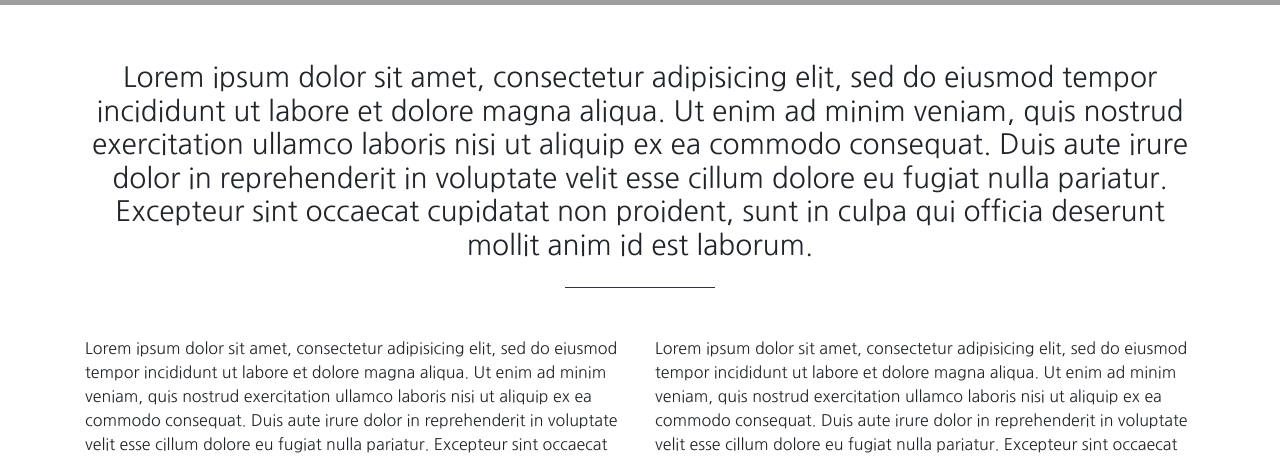
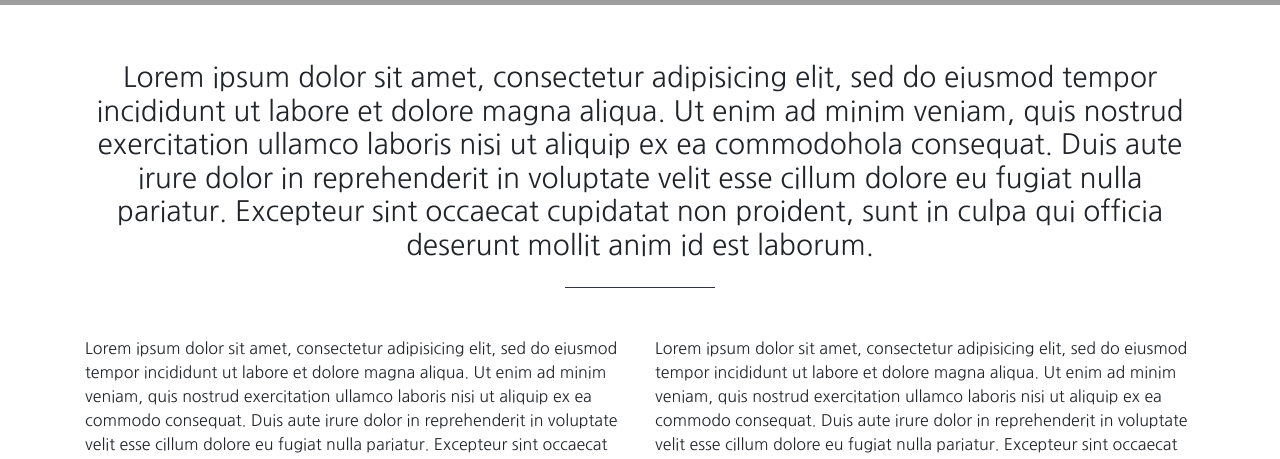
Before and after one commit to Fernandadesign/Mi-portafolio, a plain HTML site: page index.html in a window 1280 px wide. Shown: the part 732-1191 px from the top of the page. Drawn offline with nearby package versions, Linux system fonts and the light colour scheme; grey boxes are pictures that could not be loaded; a script that the page names is missing.

Commit message:
último commit

```diff
--- a/index.html
+++ b/index.html
@@ -66,7 +66,7 @@
     <div class="container" id="sobre-mi">
 
       <section>
-        <h3 class="text-center pt-4">Lorem ipsum dolor sit amet, consectetur adipisicing elit, sed do eiusmod tempor incididunt ut labore et dolore magna aliqua. Ut enim ad minim veniam, quis nostrud exercitation ullamco laboris nisi ut aliquip ex ea commodo consequat. Duis aute irure dolor in reprehenderit in voluptate velit esse cillum dolore eu fugiat nulla pariatur. Excepteur sint occaecat cupidatat non proident, sunt in culpa qui officia deserunt mollit anim id est laborum.</h3>
+        <h3 class="text-center pt-4">Lorem ipsum dolor sit amet, consectetur adipisicing elit, sed do eiusmod tempor incididunt ut labore et dolore magna aliqua. Ut enim ad minim veniam, quis nostrud exercitation ullamco laboris nisi ut aliquip ex ea commodohola consequat. Duis aute irure dolor in reprehenderit in voluptate velit esse cillum dolore eu fugiat nulla pariatur. Excepteur sint occaecat cupidatat non proident, sunt in culpa qui officia deserunt mollit anim id est laborum.</h3>
         <hr class="bg-dark my-4" width="150" size="4">
         <div class="row my-5">
           <p class="col-sm-12 col-md-6">Lorem ipsum dolor sit amet, consectetur adipisicing elit, sed do eiusmod tempor incididunt ut labore et dolore magna aliqua. Ut enim ad minim veniam, quis nostrud exercitation ullamco laboris nisi ut aliquip ex ea commodo consequat. Duis aute irure dolor in reprehenderit in voluptate velit esse cillum dolore eu fugiat nulla pariatur. Excepteur sint occaecat cupidatat non proident, sunt in culpa qui officia deserunt mollit anim id est laborum.</p>
```
